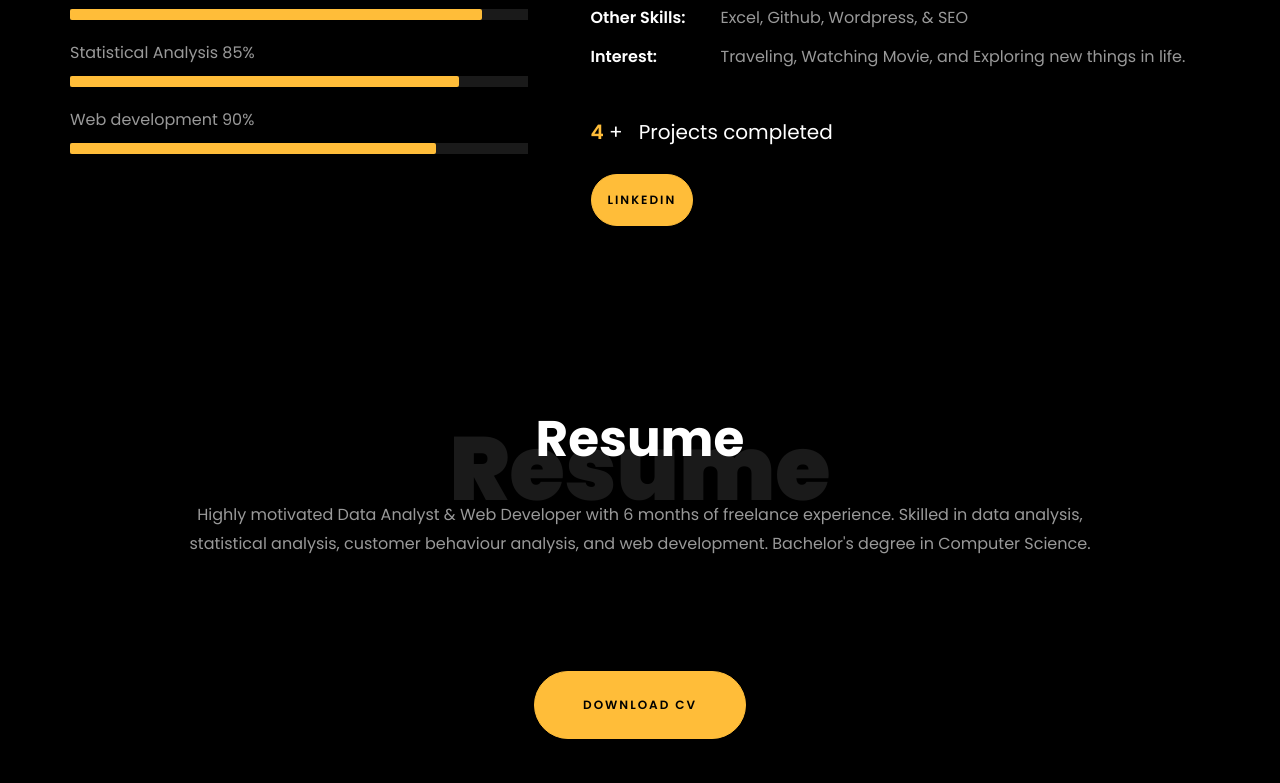
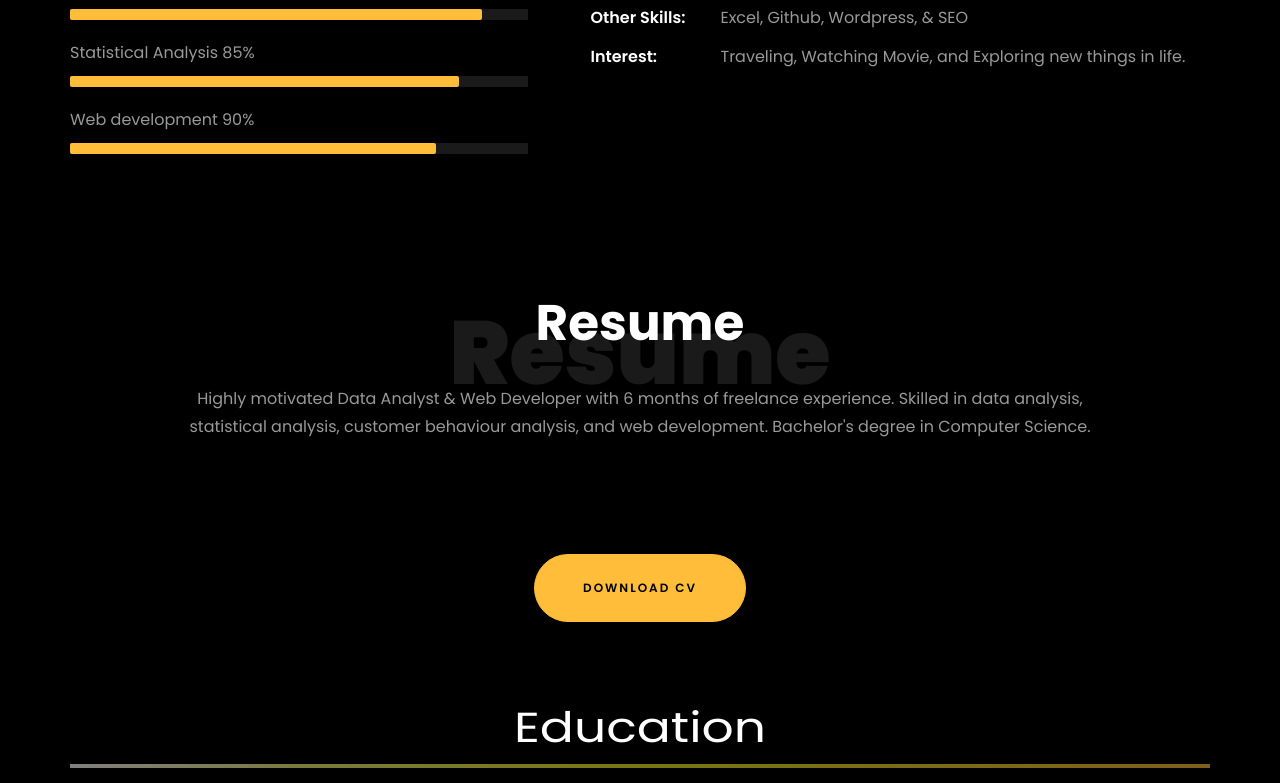
Before and after one commit to Shubham495100/shubhamjaiswal.github.io, a plain HTML site: page index.html in a window 1280 px wide. Shown: the part 1277-2060 px from the top of the page. Drawn offline with Linux system fonts and the light colour scheme; files whose address does not match are found by name.

Commit message:
Update index.html

```diff
--- a/index.html
+++ b/index.html
@@ -287,15 +287,6 @@
 						</div>
 
 
-						<div class="counter-wrap ftco-animate d-flex mt-md-3">
-							<div class="text">
-								<p class="mb-4">
-									<span class="number" data-number="5">0</span> <span>+</span>
-									<span>&nbsp; Projects completed</span>
-								</p>
-								<p><a href="https://www.linkedin.com/in/shubham-jaiswal-2043b8203/" class="btn btn-primary py-3 px-3">LinkedIn</a></p>
-							</div>
-						</div>
 					</div>
 				</div>
 			</div>
```
